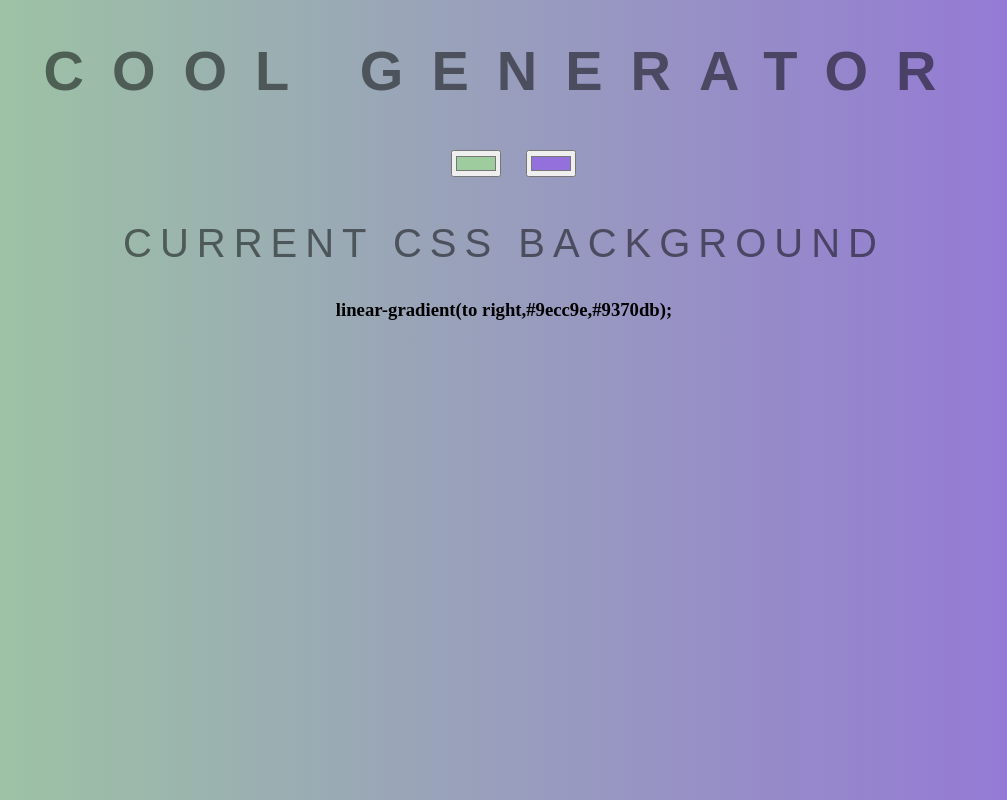
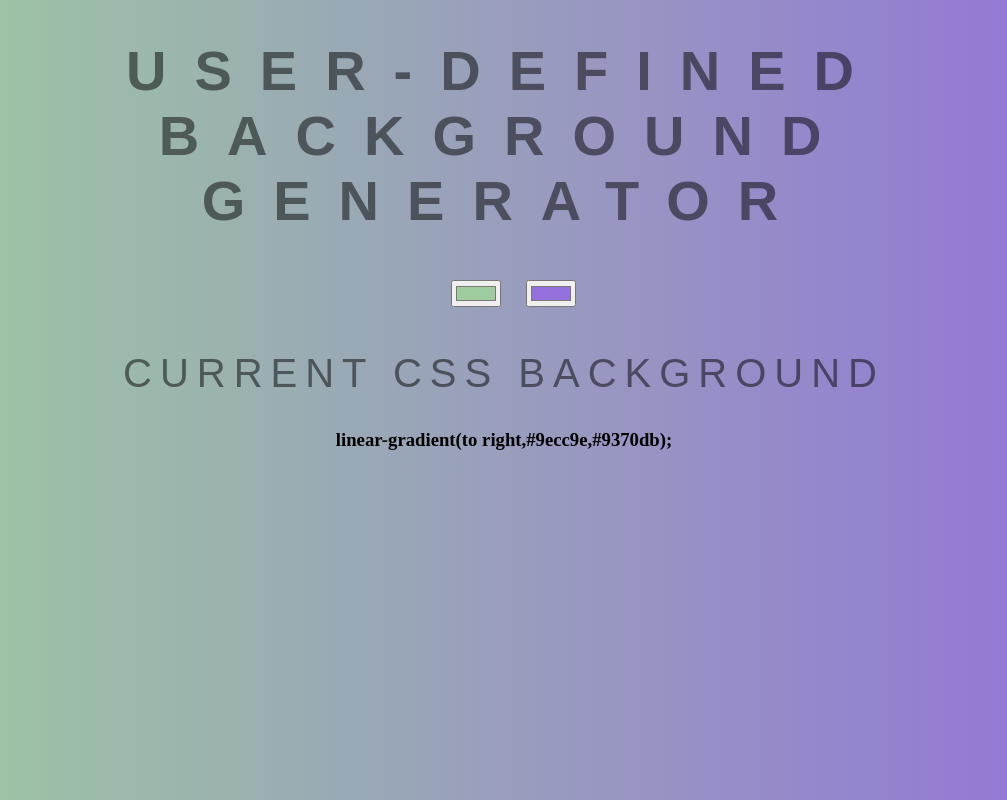
Before and after one commit to ALVN001/background-generator, a plain HTML site: page index.html in a window 1280 px wide. Shown: the whole page, without its empty margins (136-1143 px from the left). Drawn offline with Linux system fonts and the light colour scheme.

Commit message:
changing heading to more understandable

```diff
--- a/index.html
+++ b/index.html
@@ -9,7 +9,7 @@
         <link rel="stylesheet" href="main.css">
     </head>
     <body class="gradient">
-        <h1>Cool Generator</h1>
+        <h1>user-defined Background Generator</h1>
         <div id="col-container">
 	        <input id="color1" type="color" name="color1"  value="#9ECC9E">
 	        <input id="color2" type="color" name="color2" value ="#9370db">
```
